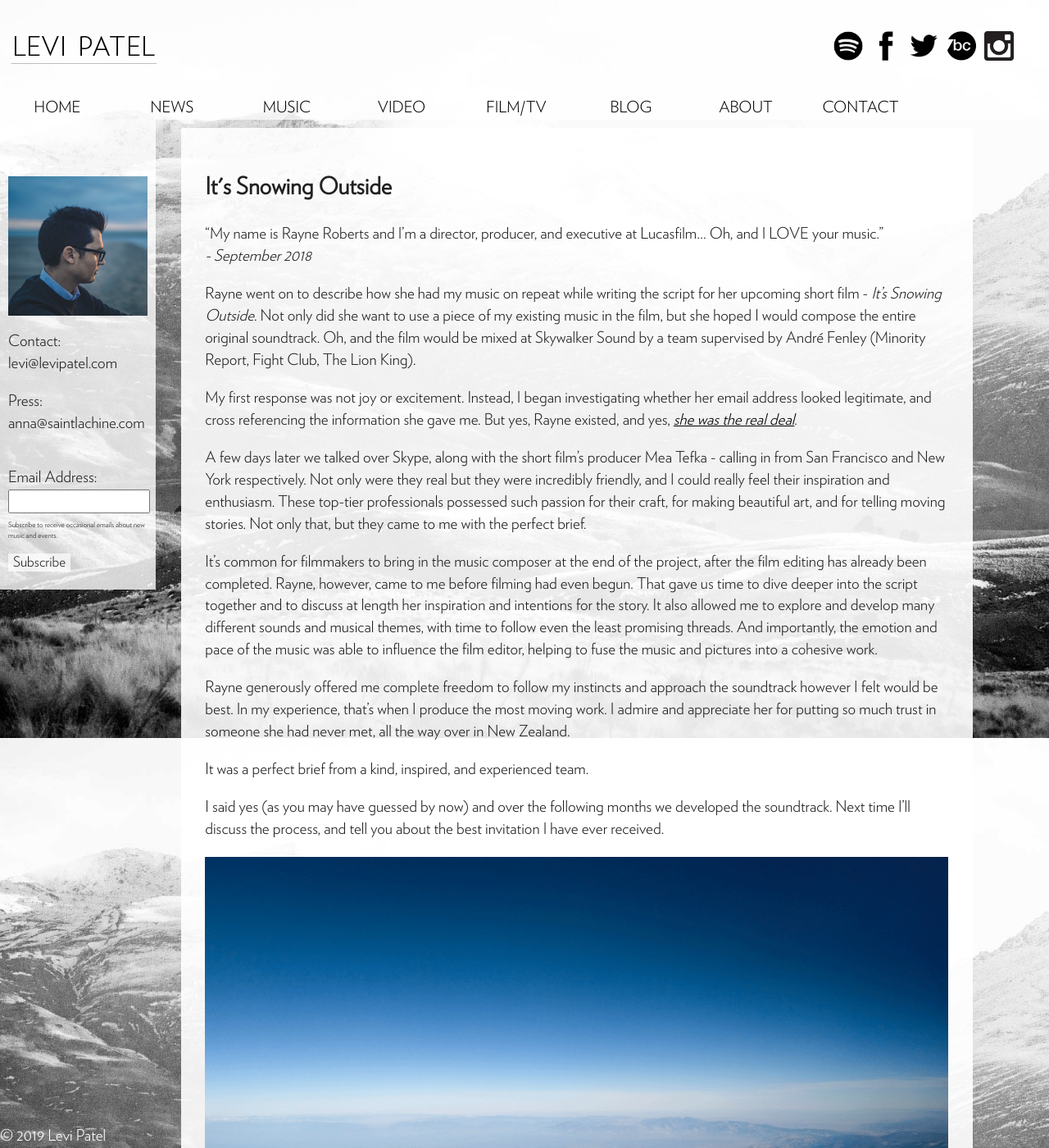
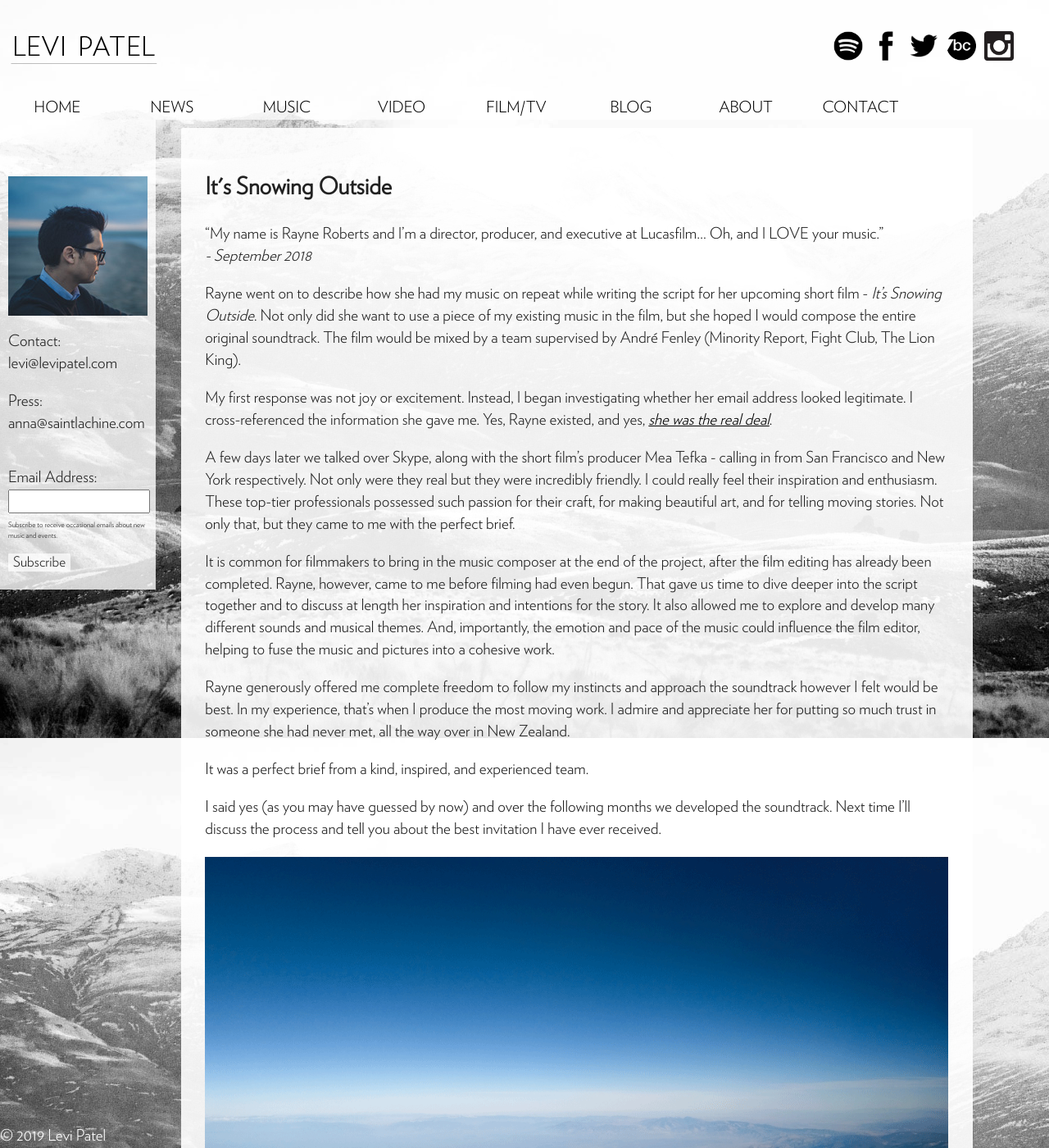
Before and after one commit to levipatel/music, a Jekyll site: the page built from _posts/2019-07-22-ISO-1-Its-snowing-outside.md, in a window 1280 px wide and 1400 px high. Shown: the whole window at 82% size. Built offline with Jekyll 4.4.1, drawn with Linux system fonts in a browser that asks for light colours.

Commit message:
Gala edit of first ISO blog

```diff
--- a/_posts/2019-07-22-ISO-1-Its-snowing-outside.md
+++ b/_posts/2019-07-22-ISO-1-Its-snowing-outside.md
@@ -9,18 +9,18 @@ preview: <p>"My name is Rayne Roberts and I'm a director, producer, and executiv
 "My name is Rayne Roberts and I'm a director, producer, and executive at Lucasfilm... Oh, and I LOVE your music."
 _- September 2018_
 
-Rayne went on to describe how she had my music on repeat while writing the script for her upcoming short film - _It’s Snowing Outside_.  Not only did she want to use a piece of my existing music in the film, but she hoped I would compose the entire original soundtrack. Oh, and the film would be mixed at Skywalker Sound by a team supervised by André Fenley (Minority Report, Fight Club, The Lion King).
+Rayne went on to describe how she had my music on repeat while writing the script for her upcoming short film - _It’s Snowing Outside_. Not only did she want to use a piece of my existing music in the film, but she hoped I would compose the entire original soundtrack. The film would be mixed by a team supervised by André Fenley (Minority Report, Fight Club, The Lion King).
 
-My first response was not joy or excitement. Instead, I began investigating whether her email address looked legitimate, and cross referencing the information she gave me. But yes, Rayne existed, and yes, [she was the real deal](https://www.lucasfilm.com/news/spotlight-rayne-roberts/).
+My first response was not joy or excitement. Instead, I began investigating whether her email address looked legitimate. I cross-referenced the information she gave me. Yes, Rayne existed, and yes, [she was the real deal](https://www.lucasfilm.com/news/spotlight-rayne-roberts/).
 
-A few days later we talked over Skype, along with the short film’s producer Mea Tefka - calling in from San Francisco and New York respectively. Not only were they real but they were incredibly friendly, and I could really feel their inspiration and enthusiasm. These top-tier professionals possessed such passion for their craft, for making beautiful art, and for telling moving stories. Not only that, but they came to me with the perfect brief.
+A few days later we talked over Skype, along with the short film’s producer Mea Tefka - calling in from San Francisco and New York respectively. Not only were they real but they were incredibly friendly. I could really feel their inspiration and enthusiasm. These top-tier professionals possessed such passion for their craft, for making beautiful art, and for telling moving stories. Not only that, but they came to me with the perfect brief.
 
-It’s common for filmmakers to bring in the music composer at the end of the project, after the film editing has already been completed. Rayne, however, came to me before filming had even begun. That gave us time to dive deeper into the script together and to discuss at length her inspiration and intentions for the story. It also allowed me to explore and develop many different sounds and musical themes, with time to follow even the least promising threads. And importantly, the emotion and pace of the music was able to influence the film editor, helping to fuse the music and pictures into a cohesive work.
+It is common for filmmakers to bring in the music composer at the end of the project, after the film editing has already been completed. Rayne, however, came to me before filming had even begun. That gave us time to dive deeper into the script together and to discuss at length her inspiration and intentions for the story. It also allowed me to explore and develop many different sounds and musical themes. And, importantly, the emotion and pace of the music could influence the film editor, helping to fuse the music and pictures into a cohesive work.
 
 Rayne generously offered me complete freedom to follow my instincts and approach the soundtrack however I felt would be best. In my experience, that’s when I produce the most moving work. I admire and appreciate her for putting so much trust in someone she had never met, all the way over in New Zealand.
 
 It was a perfect brief from a kind, inspired, and experienced team.
 
-I said yes (as you may have guessed by now) and over the following months we developed the soundtrack. Next time I’ll discuss the process, and tell you about the best invitation I have ever received.
+I said yes (as you may have guessed by now) and over the following months we developed the soundtrack. Next time I’ll discuss the process and tell you about the best invitation I have ever received.
 
 ![Plane window view]({{ site.baseurl }}/images/blog/iso/plane-1.png "Plane window view")
```
